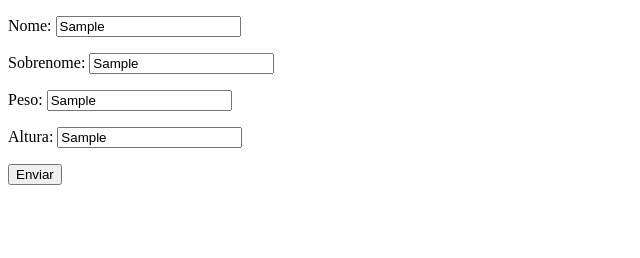
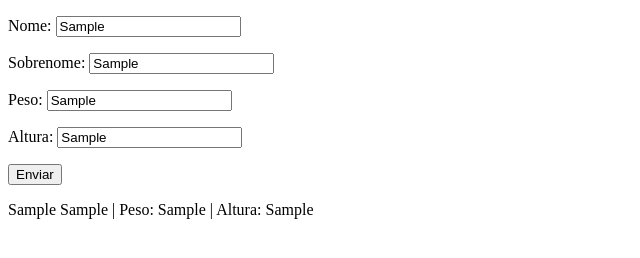
Before and after one commit to Isaqueopz/estudos_js, a plain HTML site: page JS/index.html in a window 1280 px wide. Both pictures are taken after typing "Sample", "Sample", "Sample", "Sample" into the empty fields and a click on the button "Enviar". Shown: the whole page, without its empty margins (0-640 px from the left). Drawn offline with Linux system fonts and the light colour scheme.

Commit message:
exe free

```diff
--- a/JS/ex_js/ex5.js
+++ b/JS/ex_js/ex5.js
@@ -6,13 +6,30 @@ function meuEscopo(){
 
     function recebeEventoForm (evento) {
         evento.preventDefault();
-        const nome = form.querySelector('.nome');
-        const sobrenome = form.querySelector('.sobrenome');
-        const peso = form.querySelector('.peso');
-        const altura = form.querySelector('.altura');
+        const nome = form.querySelector('.nome').value;
+        const sobrenome = form.querySelector('.sobrenome').value;
+        const peso = form.querySelector('.peso').value;
+        const altura = form.querySelector('.altura').value;
+
+        const pessoa = criaPessoa(nome,sobrenome,peso,altura)
+        pessoas.push(pessoa)
+
+        resultado.innerHTML += `<p>${nome} ${sobrenome} | Peso: ${peso} | Altura: ${altura}</p>`;
+
+        console.log(pessoas);
+    }
+
+    function criaPessoa (nome,sobrenome,peso,altura) {
+        return {
+            nome: nome,
+            sobrenome: sobrenome,
+            peso: peso,
+            altura: altura
+        };
 
 
     }
+
 
     form.addEventListener('submit', recebeEventoForm);
 
--- a/JS/index.html
+++ b/JS/index.html
@@ -11,9 +11,9 @@
 <body>
     <form class="form" action="" method="get">
         <p>Nome: <input type="text" class="nome"></p>
-        <p>Sobrenome: <input type="text" class="Sobrenome"></p>
-        <p>Peso: <input type="text" class="Peso"></p>
-        <p>Altura: <input type="text" class="Altura"></p>
+            <p>Sobrenome: <input type="text" class="sobrenome"></p>
+        <p>Peso: <input type="text" class="peso"></p>
+        <p>Altura: <input type="text" class="altura"></p>
         <button>Enviar</button>
     </form>
     <div class="resultado">
```
